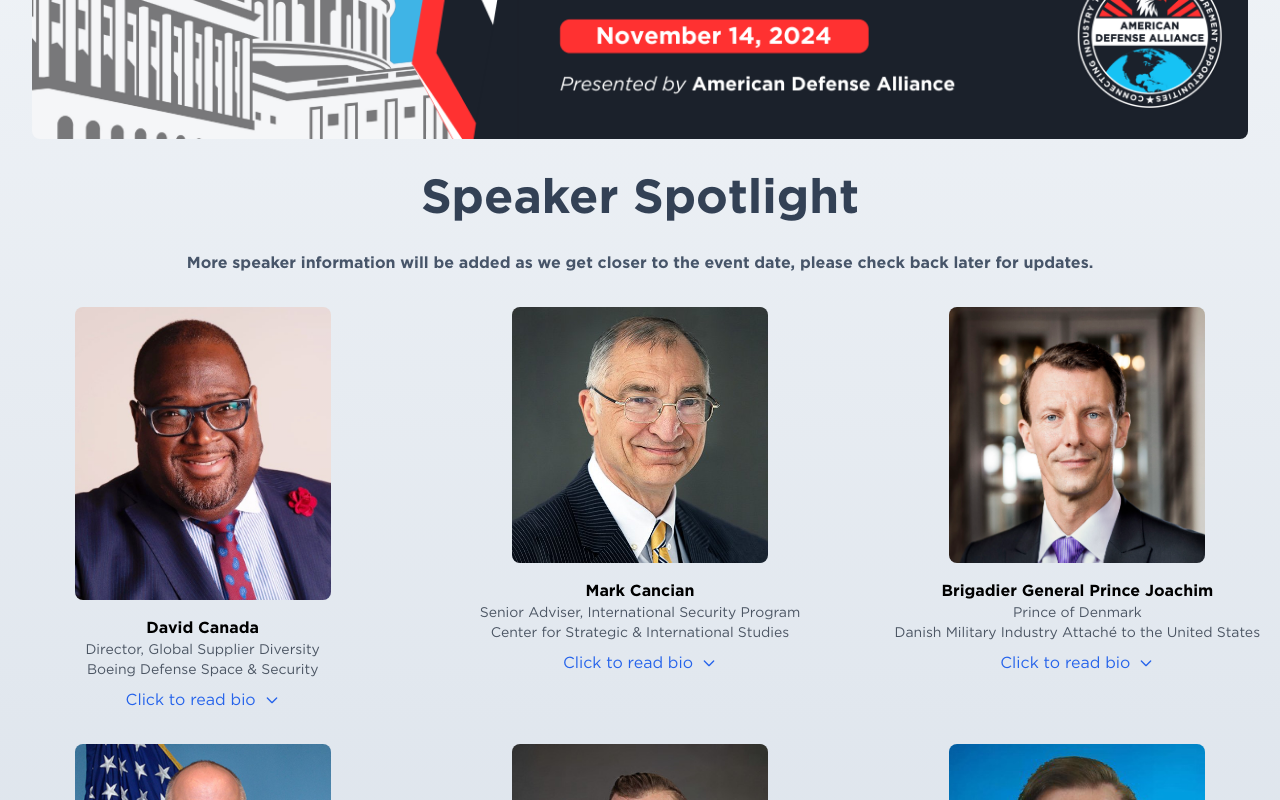
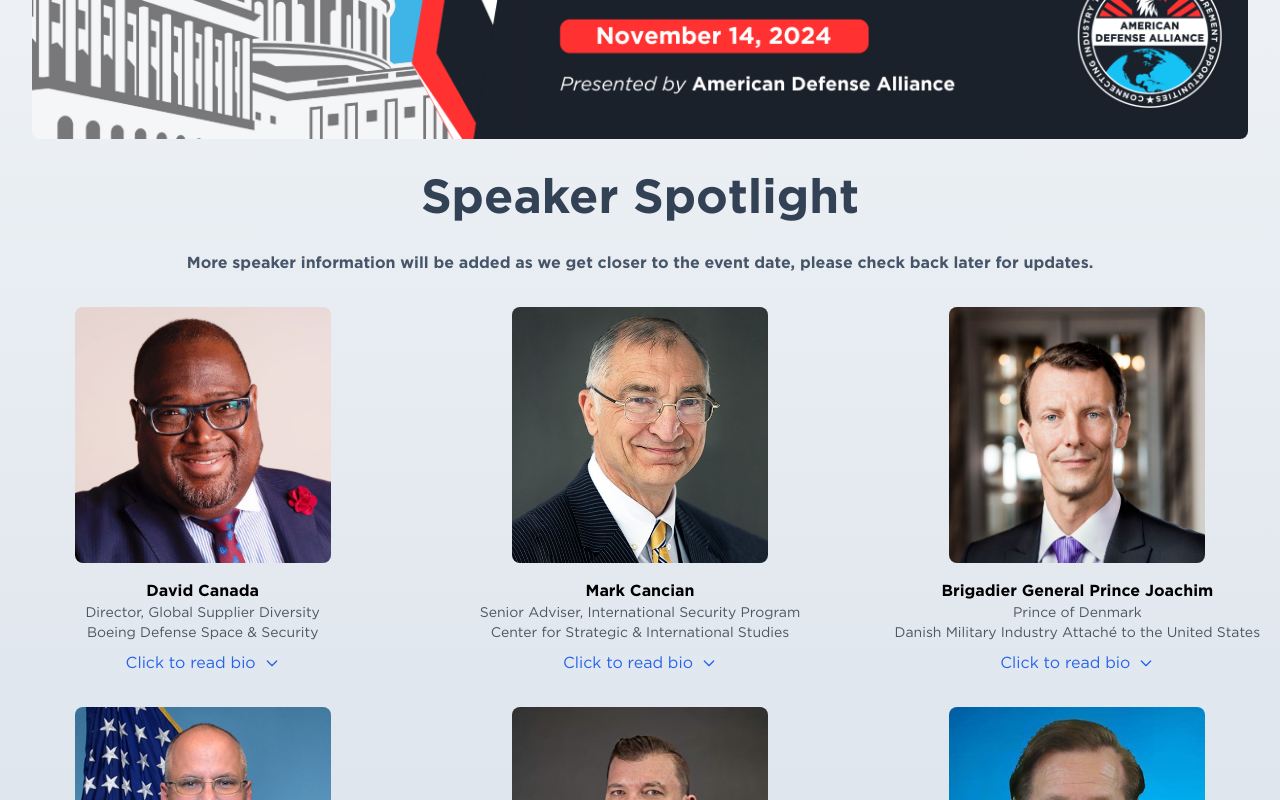
Before and after one commit to masonym/ada-website, a Next.js app: page /events/2025-defense-industry-forecast/speakers in a window 1280 px wide. Shown: the part 593-1393 px from the top of the page. Built offline with nearby package versions, Linux system fonts and the light colour scheme.

Commit message:
Fixed david speaker image ratio

```diff
--- a/src/constants/speakers.ts
+++ b/src/constants/speakers.ts
@@ -119,7 +119,7 @@ export const SPEAKERS = [
             //     `
             // },
             {
-                image: "/speakers/david_canada.jpg",
+                image: "/speakers/david_canada.png",
                 name: "David Canada",
                 position: "Director, Global Supplier Diversity",
                 company: "Boeing Defense Space & Security",
```
Also changed, not shown: public/speakers/david_canada.jpg (deleted), public/speakers/david_canada.png (added).
